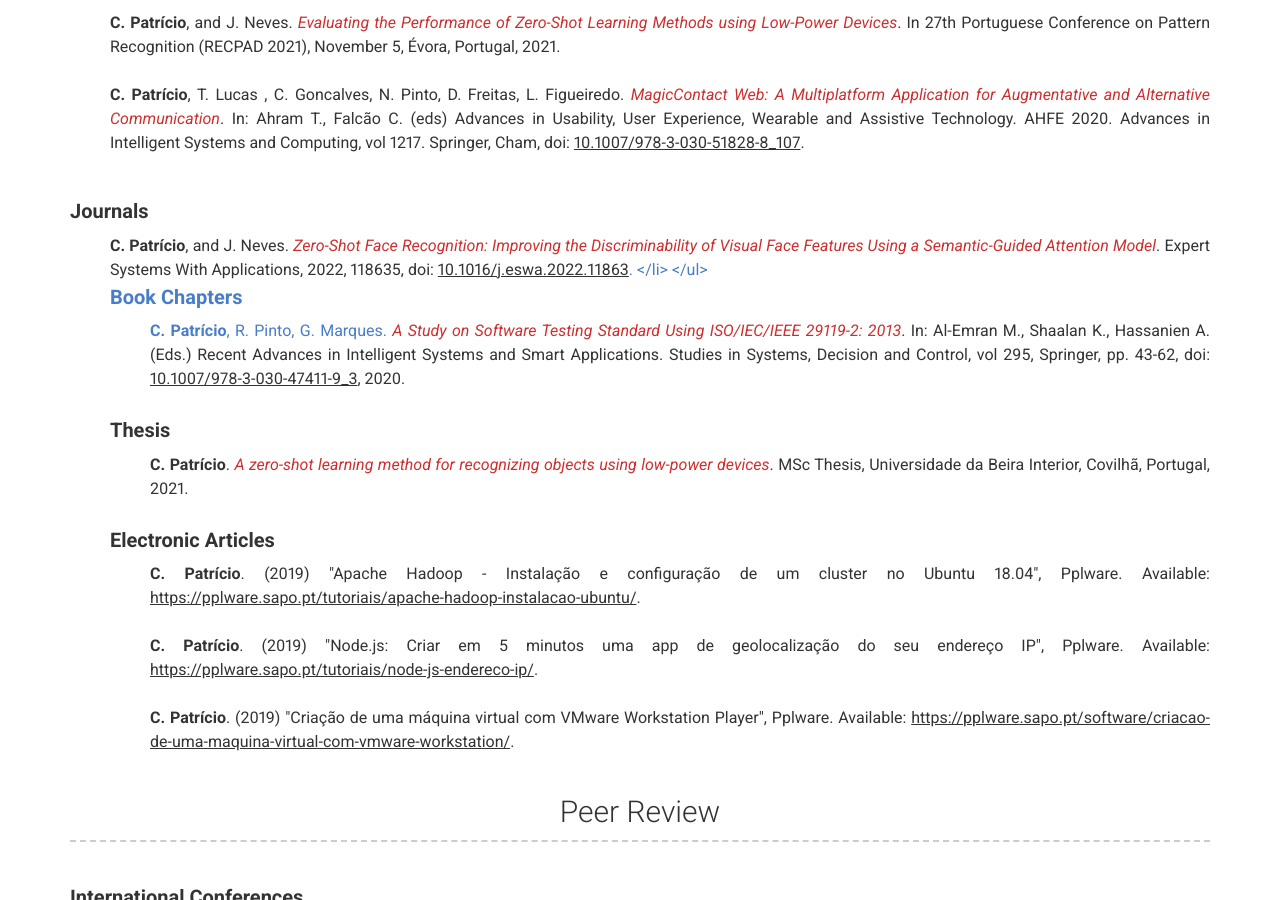
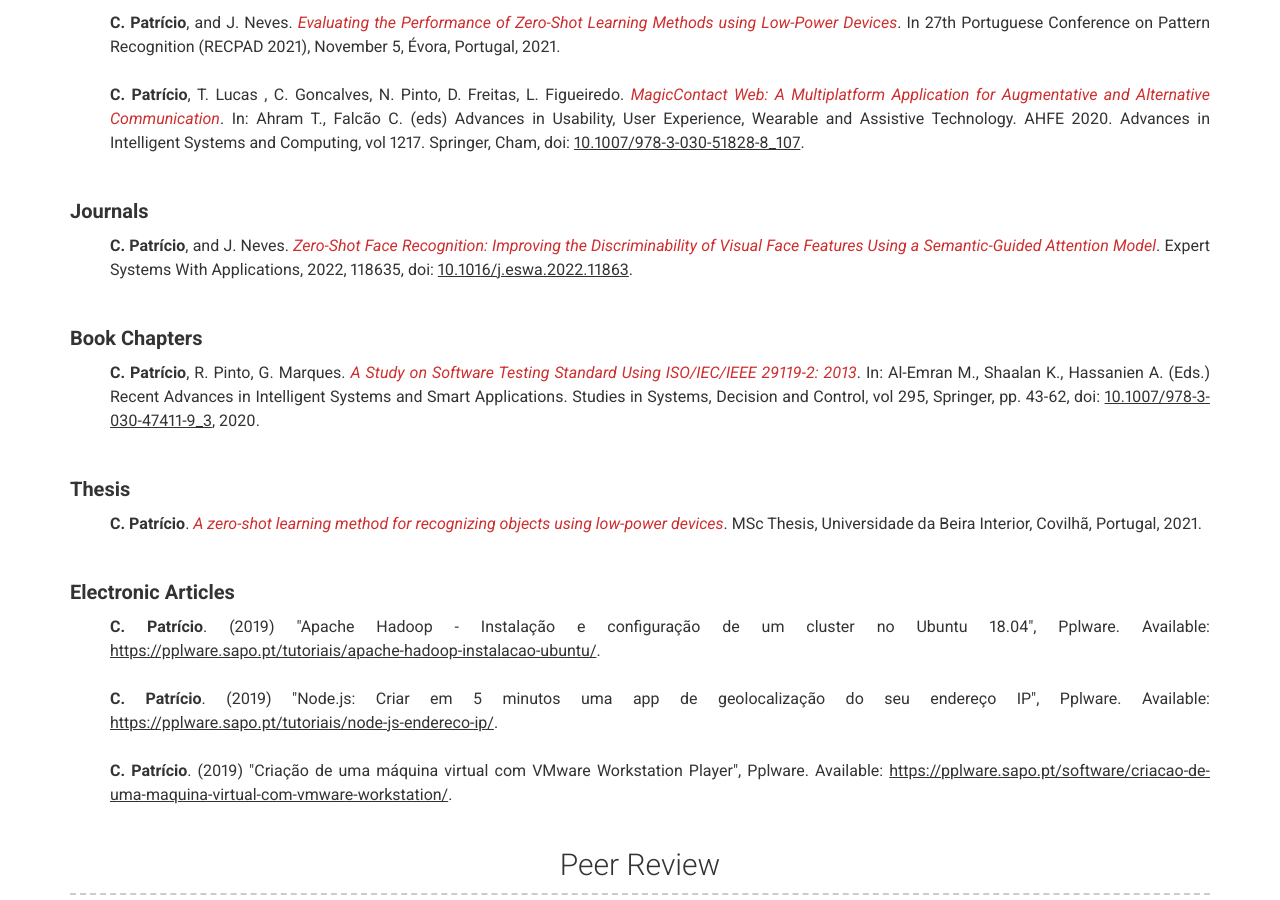
Before and after one commit to CristianoPatricio/cristianopatricio.github.io, a Jekyll site: the page built from index.md, in a window 1280 px wide and 900 px high, scrolled down 2311 px. Built offline with Jekyll 4.4.1, drawn with Linux system fonts in a browser that asks for light colours; nearby versions of some CDN libraries.

Commit message:
Update _config.yml

```diff
--- a/_config.yml
+++ b/_config.yml
@@ -71,7 +71,7 @@ publications: |
     <p style="font-size:20px;"><b>Journals</b></p>
     <ul style="list-style-type: none;" >
         <li>
-            <b>C. Patrício</b>, and J. Neves. <a href="https://doi.org/10.1016/j.eswa.2022.11863" style="color: #cf2e2e;" target="blank"><em>Zero-Shot Face Recognition: Improving the Discriminability of Visual Face Features Using a Semantic-Guided Attention Model</em></a>. Expert Systems With Applications, 2022, 118635, doi: <a href="https://doi.org/10.1016/j.eswa.2022.11863" style="color: #333; text-decoration: underline;">10.1016/j.eswa.2022.11863<a>.
+            <b>C. Patrício</b>, and J. Neves. <a href="https://doi.org/10.1016/j.eswa.2022.11863" style="color: #cf2e2e;" target="blank"><em>Zero-Shot Face Recognition: Improving the Discriminability of Visual Face Features Using a Semantic-Guided Attention Model</em></a>. Expert Systems With Applications, 2022, 118635, doi: <a href="https://doi.org/10.1016/j.eswa.2022.11863" style="color: #333; text-decoration: underline;">10.1016/j.eswa.2022.11863</a>.
         </li>
     </ul>
     <br>
```
